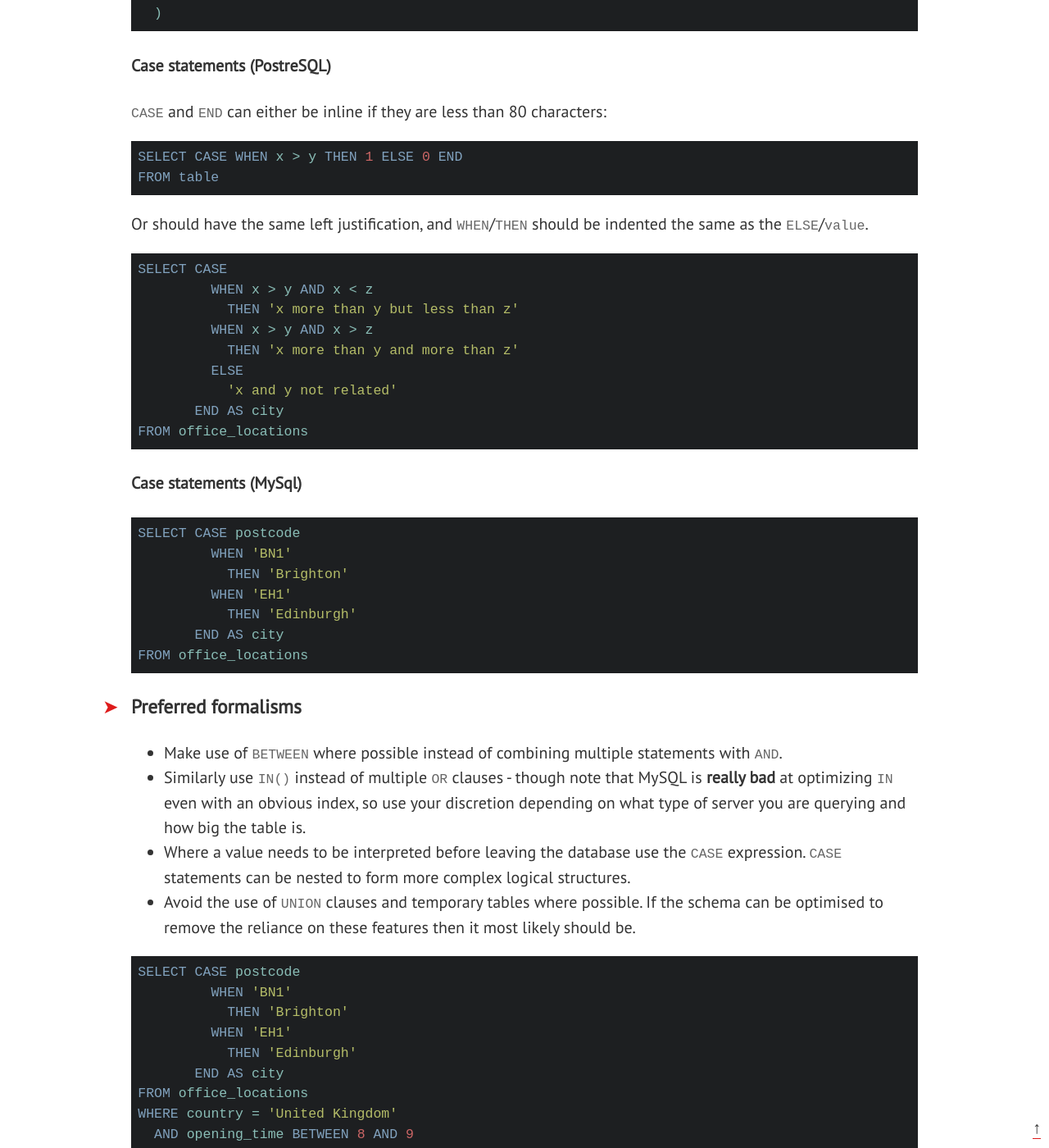
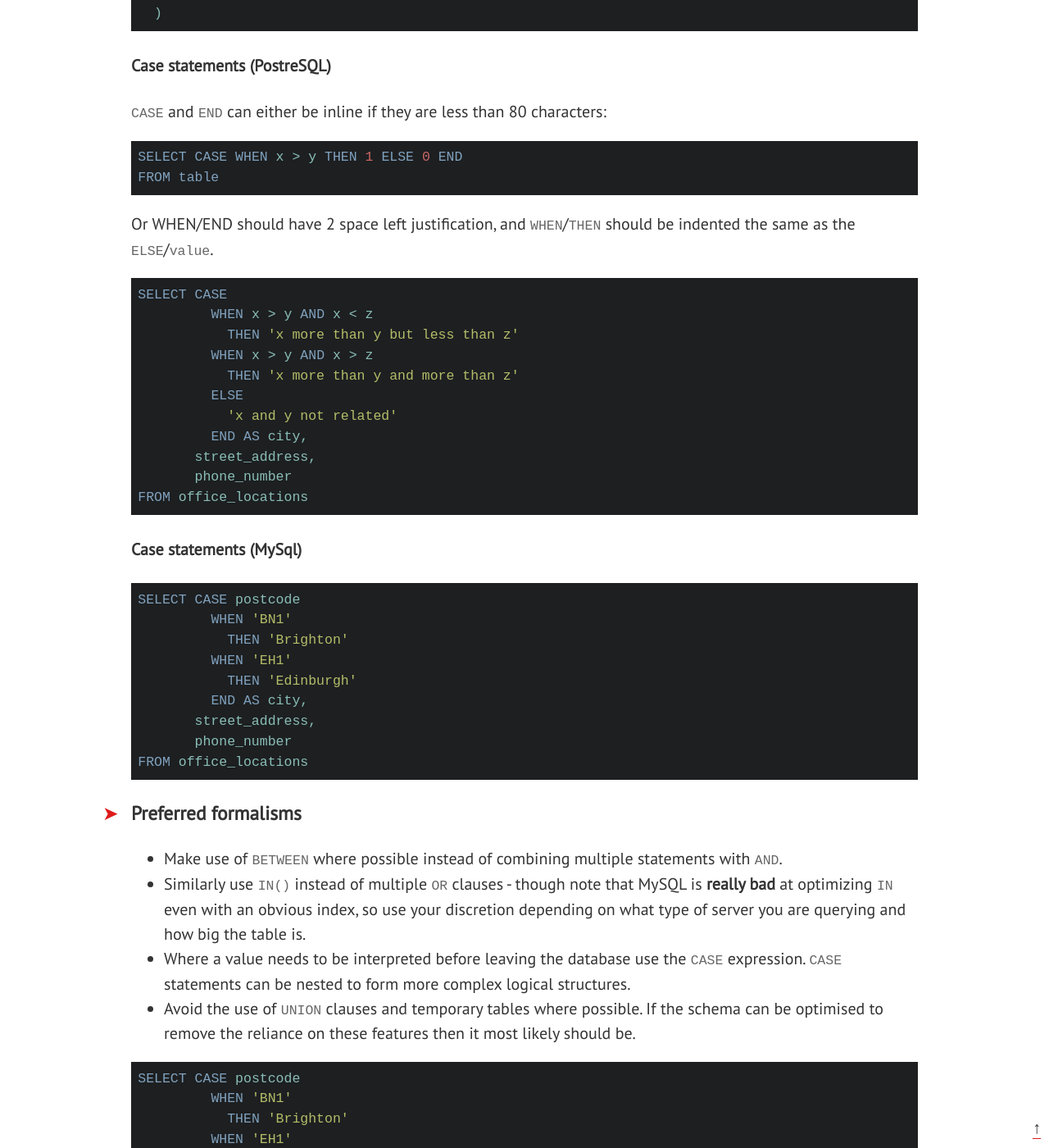
Before and after one commit to treffynnon/sqlstyle.guide, a Jekyll site: the page built from index.md, in a window 1280 px wide and 1400 px high, scrolled down 8268 px. Shown: the whole window at 82% size. Built offline with Jekyll 4.4.1, drawn with Linux system fonts in a browser that asks for light colours; nearby versions of some CDN libraries; some web fonts are replaced; comment, search, counter and statistics services are not loaded.

Commit message:
Indentation of END

````diff
--- a/_includes/sqlstyle.guide.md
+++ b/_includes/sqlstyle.guide.md
@@ -328,7 +328,7 @@ SELECT CASE WHEN x > y THEN 1 ELSE 0 END
 FROM table
 ```
 
-Or should have the same left justification, and `WHEN`/`THEN` should be indented the same as the `ELSE`/`value`.
+Or WHEN/END should have 2 space left justification, and `WHEN`/`THEN` should be indented the same as the `ELSE`/`value`.
 
 ```sql
 SELECT CASE
@@ -338,7 +338,9 @@ SELECT CASE
            THEN 'x more than y and more than z'
          ELSE
            'x and y not related'
-       END AS city
+         END AS city,
+       street_address,
+       phone_number
 FROM office_locations
 ```
 
@@ -350,7 +352,9 @@ SELECT CASE postcode
            THEN 'Brighton'
          WHEN 'EH1'
            THEN 'Edinburgh'
-       END AS city
+         END AS city,
+       street_address,
+       phone_number
 FROM office_locations
 ```
 
@@ -371,7 +375,7 @@ SELECT CASE postcode
            THEN 'Brighton'
          WHEN 'EH1'
            THEN 'Edinburgh'
-       END AS city
+         END AS city
 FROM office_locations
 WHERE country = 'United Kingdom'
   AND opening_time BETWEEN 8 AND 9
````
